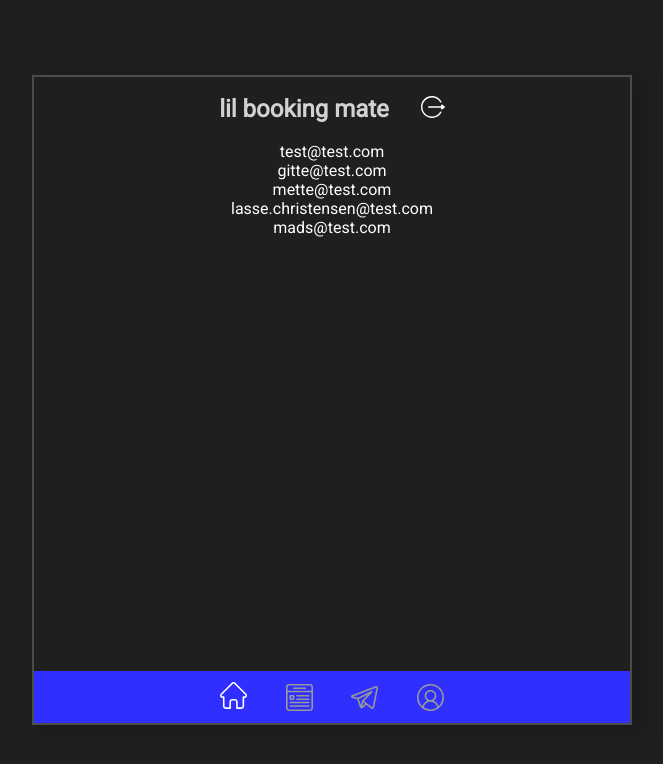
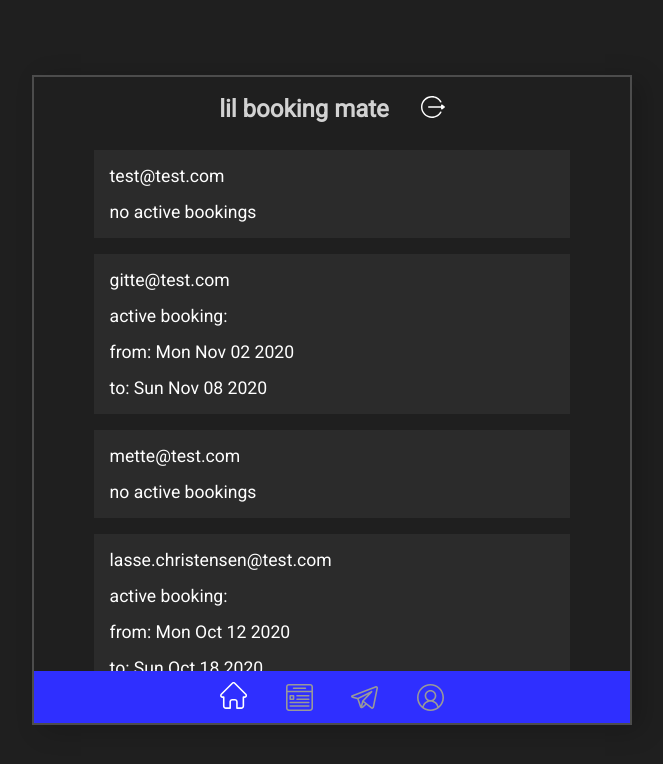
Before and after one commit to 200backflips/lil-booking-mate, a Vue app in the folder client/: page /bookings in a window 1280 px wide. Shown: the top 764 px of the page, without its empty margins (308-971 px from the left). Built offline with nearby package versions, Linux system fonts and the light colour scheme.

Commit message:
display all bookings

```diff
--- a/client/src/components/ActiveBookings.vue
+++ b/client/src/components/ActiveBookings.vue
@@ -1,7 +1,13 @@
 <template>
   <div class="ActiveBookings">
-    <div v-for="user in allUsers" :key="user.email">
-      <p>{{ user.email }}</p>
+    <div v-for="user in allUsers" :key="user.email" class="user">
+      <p>{{ user.email === userInfo.email ? 'you' : user.email }}</p>
+      <template v-if="user.hasActiveBooking">
+        <p>active booking:</p>
+        <p>from: {{ parseDate(user.timePeriod.from) }}</p>
+        <p>to: {{ parseDate(user.timePeriod.to) }}</p>
+      </template>
+      <p v-else>no active bookings</p>
     </div>
   </div>
 </template>
@@ -12,7 +18,12 @@ import { mapGetters } from "vuex";
 export default {
   name: "ActiveBookings",
   components: {},
-  computed: mapGetters(["allUsers"])
+  computed: mapGetters(["allUsers", "userInfo"]),
+  methods: {
+    parseDate(date) {
+      return date.toString().match(/^[a-z ]+[\d ]{7}/i)[0];
+    }
+  }
 };
 </script>
 
@@ -21,7 +32,19 @@ export default {
   display: flex;
   flex-direction: column;
   align-items: center;
+  width: 100%;
   height: 82%;
   overflow: auto;
+  font-size: 1.1rem;
+}
+
+.user {
+  width: 80%;
+  margin: 0.5rem;
+  padding: 0.5rem;
+  background: #2b2b2b;
+}
+.user p {
+  padding: 0.5rem;
 }
 </style>
--- a/client/src/components/Footer.vue
+++ b/client/src/components/Footer.vue
@@ -3,9 +3,9 @@
     <router-link to="/">
       <img src="../assets/home.svg" alt="home" />
     </router-link>
-    <!-- <router-link to="/bookings"> -->
-    <img src="../assets/newsfeed.svg" class="logged-out" alt="booked-dates" />
-    <!-- </router-link> -->
+    <router-link to="/bookings">
+      <img src="../assets/newsfeed.svg" alt="booked-dates" />
+    </router-link>
     <img src="../assets/telegram.svg" class="logged-out" alt="message" />
     <router-link to="/user">
       <img src="../assets/user.svg" alt="user" />
--- a/client/src/store/modules/booking.js
+++ b/client/src/store/modules/booking.js
@@ -21,6 +21,8 @@ const actions = {
       let dateTo = state.dates.to;
       state.users.map(user => {
         if (user.email === state.userInfo.info.email) {
+          user.hasActiveBooking = !user.hasActiveBooking;
+          commit('setUser', user);
           user.timePeriod.from = dateFrom;
           user.timePeriod.to = dateTo;
           commit('setDates', user);
@@ -41,6 +43,8 @@ const actions = {
     commit('setToDate', '');
     state.users.map(user => {
       if (user.email === state.userInfo.info.email) {
+        user.hasActiveBooking = !user.hasActiveBooking;
+        commit('setUser', user);
         user.timePeriod = { from: '', to: '' };
         commit('setDates', user);
         commit('captureUserInfo', user);
--- a/client/src/store/modules/login.js
+++ b/client/src/store/modules/login.js
@@ -1,3 +1,5 @@
+const regexDate = /^[a-z ]+[\d ]{7}/i;
+
 const state = { isLoggedIn: false };
 
 const getters = {
@@ -13,6 +15,14 @@ const actions = {
         state.userInput.email === user.email &&
         state.userInput.password === user.password
       ) {
+        if (user.hasActiveBooking) {
+          user.timePeriod.from = user.timePeriod.from
+            .toString()
+            .match(regexDate)[0];
+          user.timePeriod.to = user.timePeriod.to
+            .toString()
+            .match(regexDate)[0];
+        }
         commit('captureUserInfo', user);
         commit('setLogIn');
       }
--- a/client/src/store/modules/users.js
+++ b/client/src/store/modules/users.js
@@ -2,27 +2,38 @@ const state = [
   {
     email: 'test@test.com',
     password: 'secret',
-    timePeriod: { from: '', to: '' }
+    timePeriod: { from: '', to: '' },
+    hasActiveBooking: false
   },
   {
     email: 'gitte@test.com',
     password: 'secret',
-    timePeriod: { from: '', to: '' }
+    timePeriod: { from: new Date(2020, 10, 2), to: new Date(2020, 10, 8) },
+    hasActiveBooking: true
   },
   {
     email: 'mette@test.com',
     password: 'secret',
-    timePeriod: { from: '', to: '' }
+    timePeriod: { from: '', to: '' },
+    hasActiveBooking: false
   },
   {
     email: 'lasse.christensen@test.com',
     password: 'secret',
-    timePeriod: { from: '', to: '' }
+    timePeriod: { from: new Date(2020, 9, 12), to: new Date(2020, 9, 18) },
+    hasActiveBooking: true
   },
   {
     email: 'mads@test.com',
     password: 'secret',
-    timePeriod: { from: '', to: '' }
+    timePeriod: { from: new Date(2020, 2, 23), to: new Date(2020, 2, 29) },
+    hasActiveBooking: true
+  },
+  {
+    email: 'sharon@test.com',
+    password: 'secret',
+    timePeriod: { from: '', to: '' },
+    hasActiveBooking: false
   }
 ];
 
@@ -30,7 +41,12 @@ const getters = {
   allUsers: state => state
 };
 
+const mutations = {
+  setUser: (state, data) => (state = { ...state, data })
+};
+
 export default {
   state,
-  getters
+  getters,
+  mutations
 };
```
